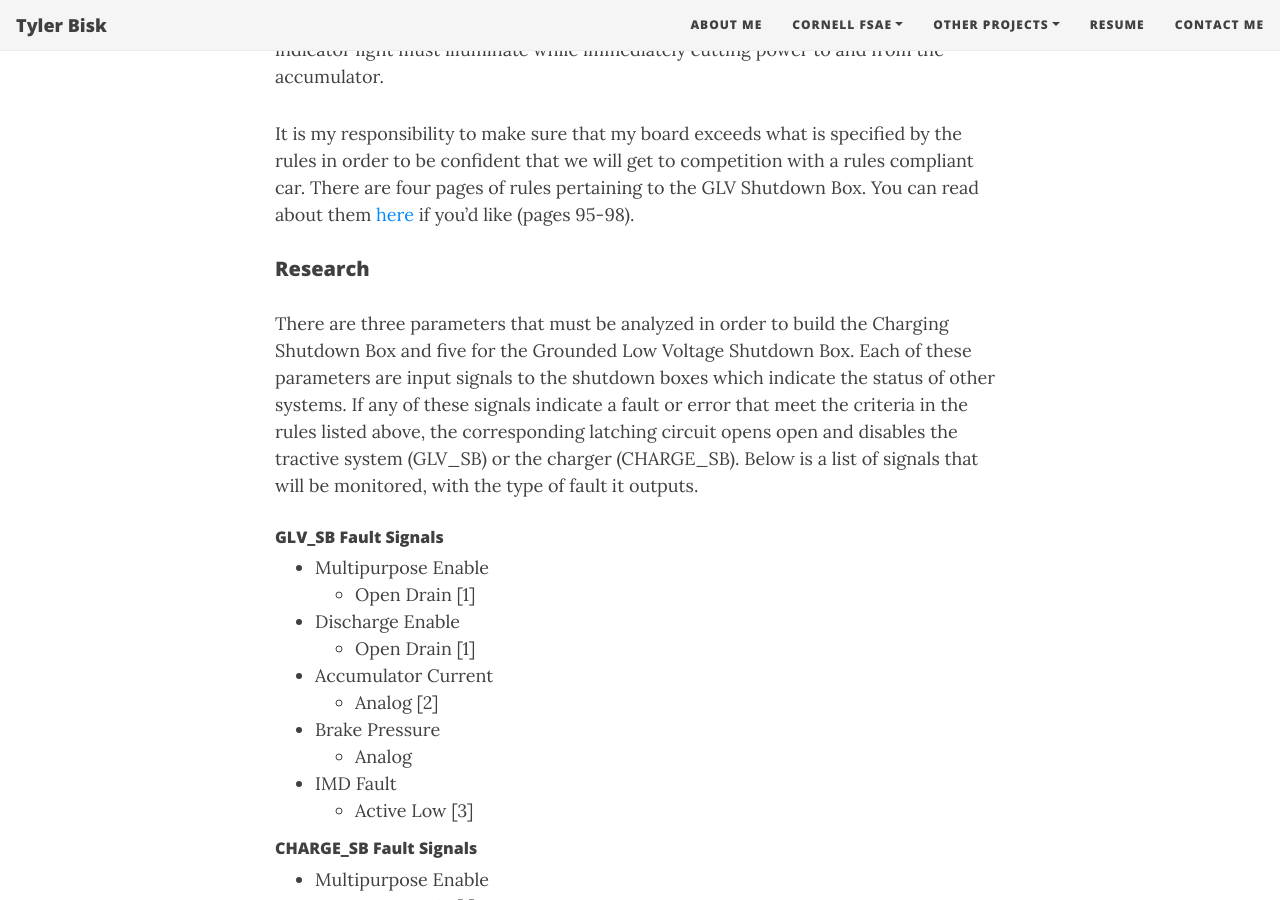
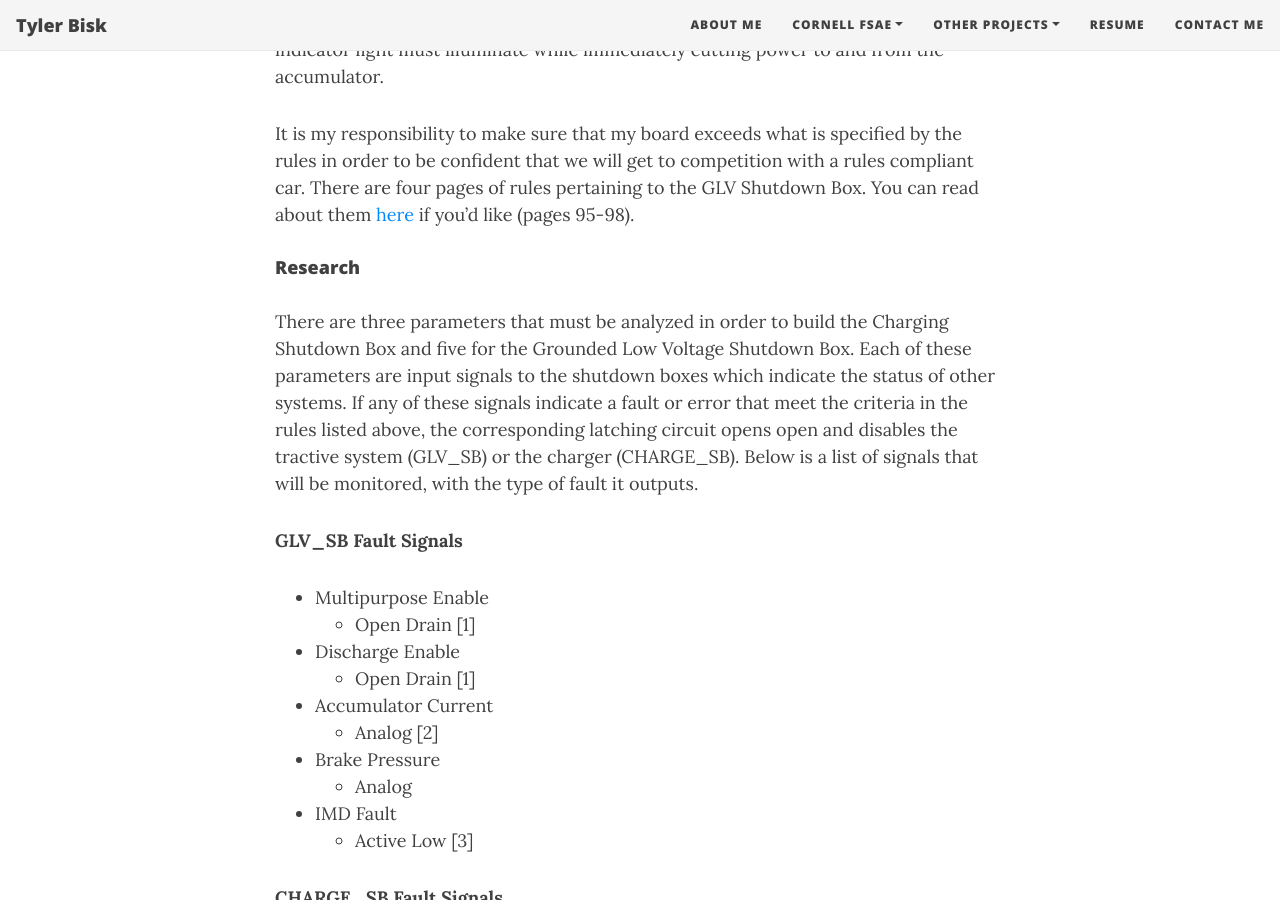
Before and after one commit to tylerbisk/netlify, a Jekyll site: the page built from shutdown_box.md, in a window 1280 px wide and 900 px high, scrolled down 1516 px. Built offline with Jekyll 4.4.1, drawn with Linux system fonts in a browser that asks for light colours; nearby versions of some CDN libraries.

Commit message:
formatting

```diff
--- a/shutdown_box.md
+++ b/shutdown_box.md
@@ -30,10 +30,10 @@ There are many rules regarding car safety and shutdown circuitry that must be co
 It is my responsibility to make sure that my board exceeds what is specified by the rules in order to be confident that we will get to competition with a rules compliant car.  There are four pages of rules pertaining to the GLV Shutdown Box.  You can read about them [here](https://www.fsaeonline.com/cdsweb/gen/DownloadDocument.aspx?DocumentID=6d9f4b51-a642-425c-bfdf-5f95b4e5e10b) if you'd like (pages 95-98).
 
 
-##### Research
+#### Research
 There are three parameters that must be analyzed in order to build the Charging Shutdown Box and five for the Grounded Low Voltage Shutdown Box.  Each of these parameters are input signals to the shutdown boxes which indicate the status of other systems.  If any of these signals indicate a fault or error that meet the criteria in the rules listed above, the corresponding latching circuit opens open and disables the tractive system (GLV_SB) or the charger (CHARGE_SB).  Below is a list of signals that will be monitored, with the type of fault it outputs.
 
-###### GLV_SB Fault Signals
+__GLV_SB Fault Signals__
 - Multipurpose Enable
     - Open Drain [1]
 - Discharge Enable
@@ -45,7 +45,7 @@ There are three parameters that must be analyzed in order to build the Charging
 - IMD Fault
     - Active Low [3]
 
-###### CHARGE_SB Fault Signals
+__CHARGE_SB Fault Signals__
 - Multipurpose Enable
      - Open Drain [1]
 - Charge Safety
```
